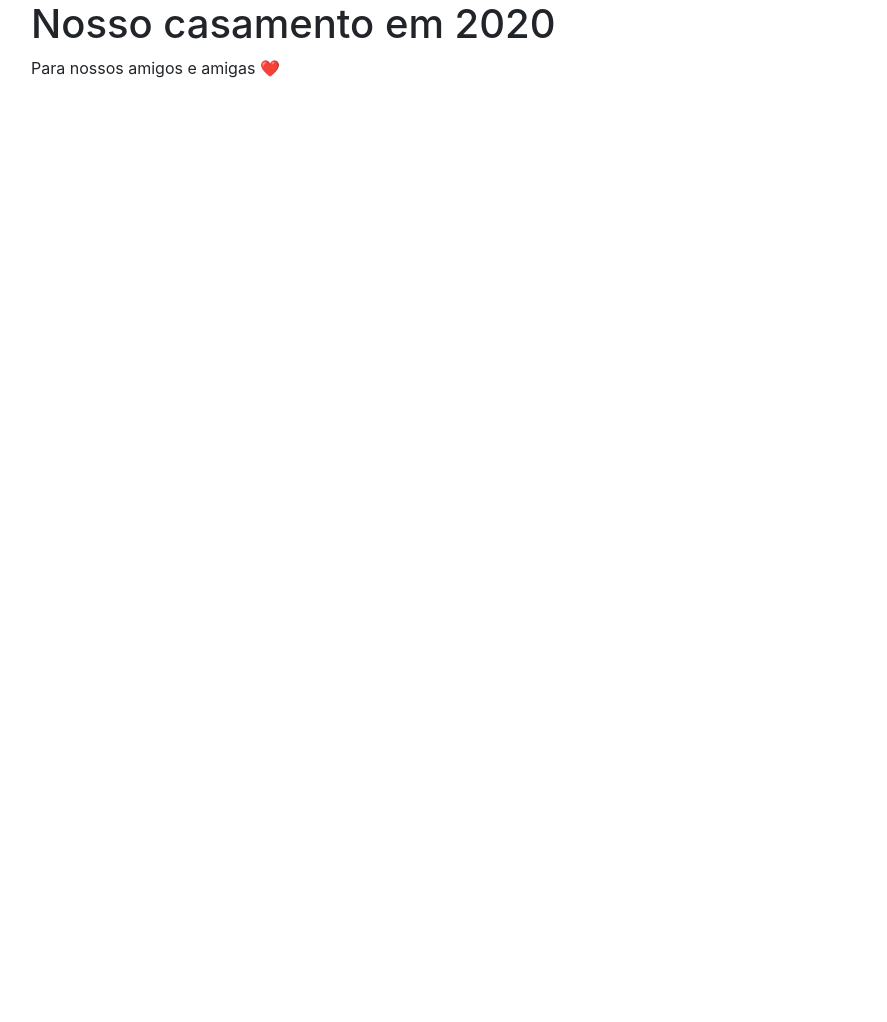
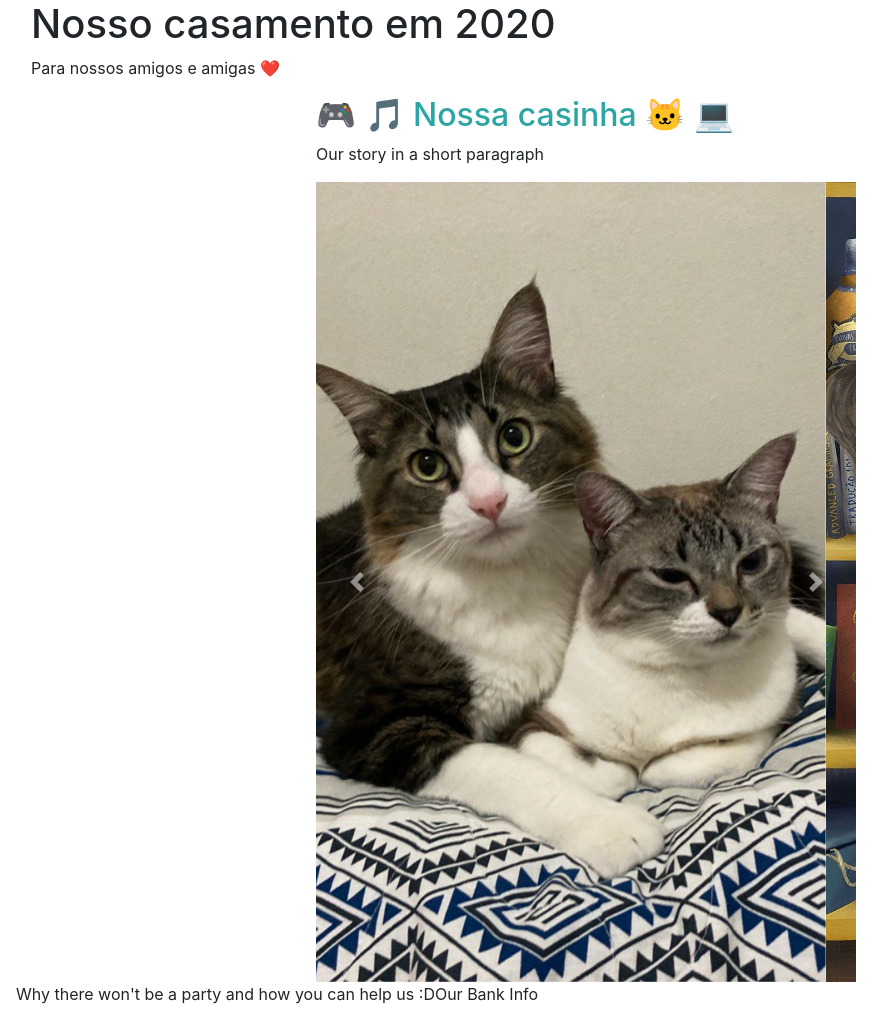
Before and after one commit to MarcelSF/wedding, a plain HTML site: page index.html in a window 1280 px wide. Shown: the whole page, without its empty margins (54-941 px from the left). Before the commit the page ends 800 px from the top, so only its background shows below. Drawn offline with nearby package versions, Linux system fonts and the light colour scheme.

Commit message:
added pictures

```diff
--- a/css/style.css
+++ b/css/style.css
@@ -0,0 +1,7 @@
+body {
+  background: #ECEBE4;
+}
+
+h2 {
+  color: #2CA6A4;
+}
--- a/index.html
+++ b/index.html
@@ -11,13 +11,51 @@
   <body>
     <div class="banner">
       <div class="container">
-        <div class="row">
-          <div class="col-10 text-align-center">
-            <h1>Nosso casamento em 2020</h1>
-            <p>Para nossos amigos e amigas ❤️</p>
+        <div>
+          <div class="row text-align-center">
+            <div class="col-10">
+              <h1>Nosso casamento em 2020</h1>
+              <p>Para nossos amigos e amigas ❤️</p>
+            </div>
           </div>
         </div>
       </div>
+    </div>
+
+    <div class="container">
+      <div class="row about-us justify-content-center">
+        <div class="col-12 col-lg-6">
+          <h2>🎮 🎵 Nossa casinha 🐱 💻 </h2>
+          <p>Our story in a short paragraph</p>
+          <div id="carouselExampleControls" class="carousel slide" data-ride="carousel">
+            <div class="carousel-inner">
+              <div class="carousel-item active">
+                <img src="images/cats.jpeg" class="d-block w-100" alt="..." style="height: 100vh; object-fit: cover">
+              </div>
+              <div class="carousel-item">
+                <img src="images/drawing.jpeg" class="d-block w-100" alt="..." style="height: 100vh; object-fit: cover">
+              </div>
+              <div class="carousel-item">
+                <img src="images/us.jpeg" class="d-block w-100" alt="..." style="height: 100vh; object-fit: cover">
+              </div>
+            </div>
+            <a class="carousel-control-prev" href="#carouselExampleControls" role="button" data-slide="prev">
+              <span class="carousel-control-prev-icon" aria-hidden="true"></span>
+              <span class="sr-only">Previous</span>
+            </a>
+            <a class="carousel-control-next" href="#carouselExampleControls" role="button" data-slide="next">
+              <span class="carousel-control-next-icon" aria-hidden="true"></span>
+              <span class="sr-only">Next</span>
+            </a>
+          </div>
+        </div>
+      </div>
+
+      <div class="row how-to">
+        <p>Why there won't be a party and how you can help us :D </p>
+        <p>Our Bank Info</p>
+      </div>
+    </div>
 
       <!-- Paragrafo introdução -->
       <!-- Carrousel -->
@@ -25,10 +63,6 @@
       <!-- algumas fotos nossas e dos miaus -->
       <!-- Como vocês podem ajudar -->
       <!-- Contact/bank info -->
-    </div>
-
-
-
     <script src="https://code.jquery.com/jquery-3.3.1.slim.min.js"></script>
     <!-- Popper.js (necessary for Bootstrap's JavaScript plugins) -->
     <script src="https://cdnjs.cloudflare.com/ajax/libs/popper.js/1.14.7/umd/popper.min.js"></script>
```
Also changed, not shown: images/cats.jpeg (added), images/drawing.jpeg (added), images/us.jpeg (added), 2 other files.
